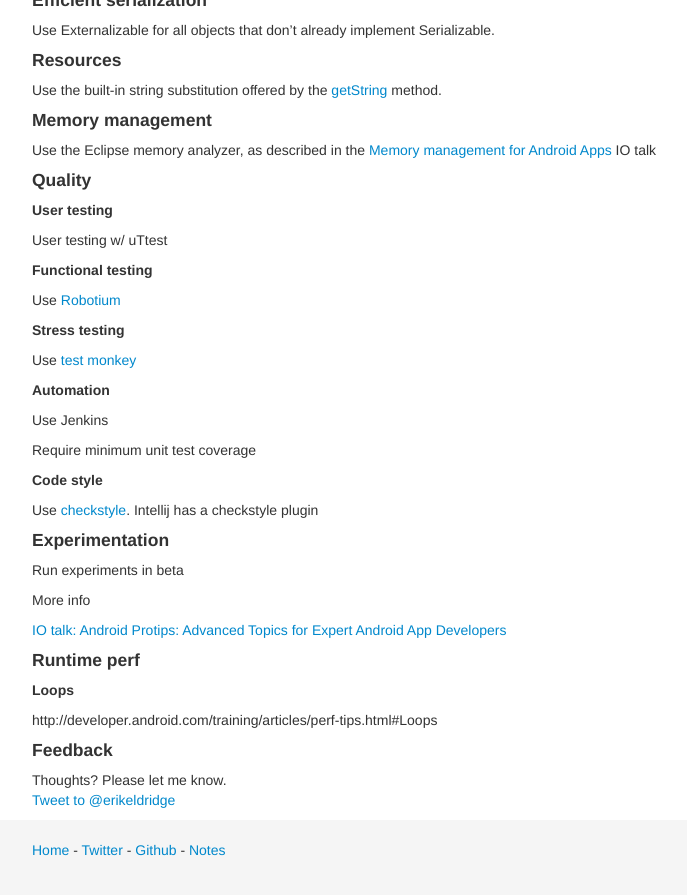
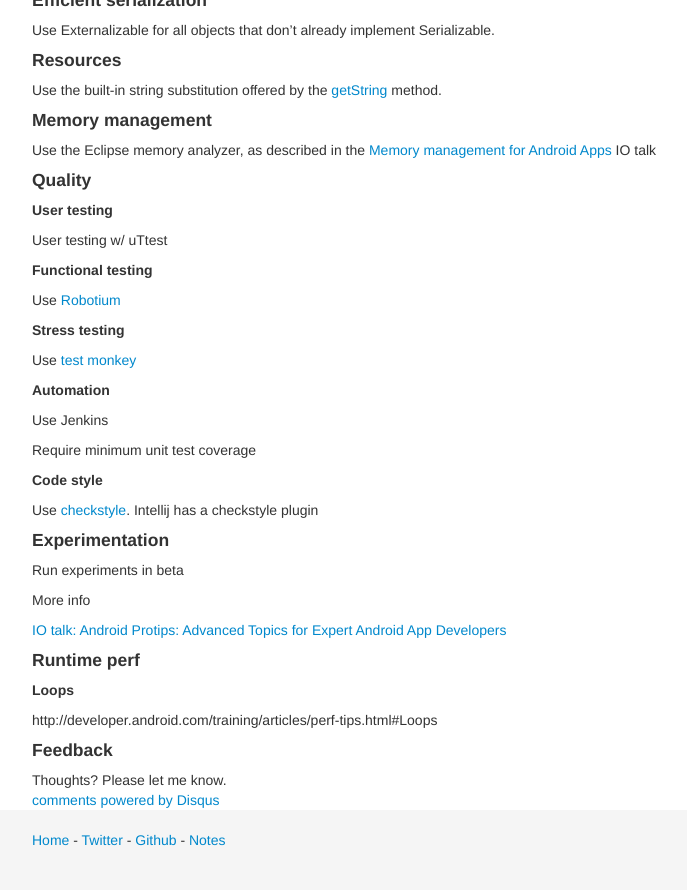
Before and after one commit to erikeldridge/erikeldridge.github.com, a Jekyll site: the page built from _posts/2013-03-03-android.md, in a window 1280 px wide and 900 px high, scrolled down 5525 px. Shown: the top 895 px of the window, without its empty margins (23-710 px from the left). Built offline with Jekyll 4.4.1, drawn with Linux system fonts in a browser that asks for light colours; comment, search, counter and statistics services are not loaded; some of the changed lines change nothing that is shown.

Commit message:
Add disqus comments to note layout.

```diff
--- a/_layouts/note.html
+++ b/_layouts/note.html
@@ -9,9 +9,30 @@
     <h3>{{ page.title }}</h3>
     {{ content }}
     <h4>Feedback</h4>
-    <p>
-      Thoughts? Please let me know.<br/>
-      <a href="https://twitter.com/intent/tweet?screen_name=erikeldridge" class="twitter-mention-button" data-size="large" data-related="erikeldridge">Tweet to @erikeldridge</a>
-    </p>
+    Thoughts? Please let me know.<br/>
   </div>
 </div>
+<script type="text/javascript">
+var disqus_shortname = 'erikeldridge';
+/* * * DON'T EDIT BELOW THIS LINE * * */
+(function () {
+    var s = document.createElement('script'); s.async = true;
+    s.type = 'text/javascript';
+    s.src = '//' + disqus_shortname + '.disqus.com/count.js';
+    (document.getElementsByTagName('HEAD')[0] || document.getElementsByTagName('BODY')[0]).appendChild(s);
+}());
+</script>
+
+<div id="disqus_thread"></div>
+<script type="text/javascript">
+    var disqus_shortname = 'erikeldridge';
+
+    /* * * DON'T EDIT BELOW THIS LINE * * */
+    (function() {
+        var dsq = document.createElement('script'); dsq.type = 'text/javascript'; dsq.async = true;
+        dsq.src = '//' + disqus_shortname + '.disqus.com/embed.js';
+        (document.getElementsByTagName('head')[0] || document.getElementsByTagName('body')[0]).appendChild(dsq);
+    })();
+</script>
+<noscript>Please enable JavaScript to view the <a href="http://disqus.com/?ref_noscript">comments powered by Disqus.</a></noscript>
+<a href="http://disqus.com" class="dsq-brlink">comments powered by <span class="logo-disqus">Disqus</span></a>
```
